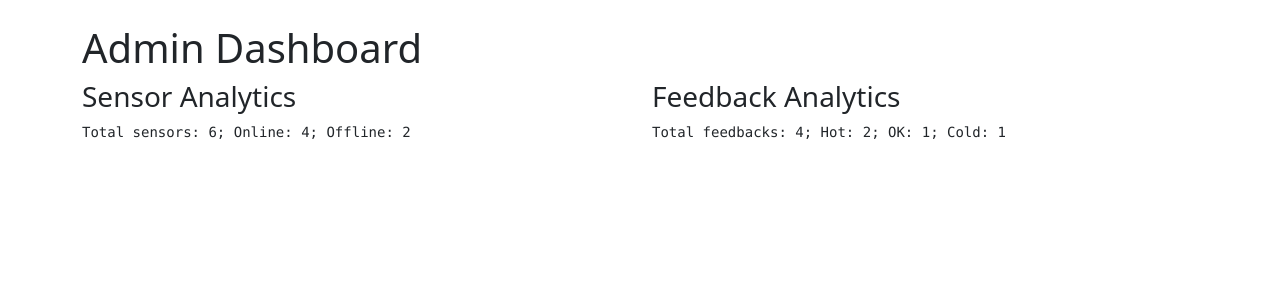
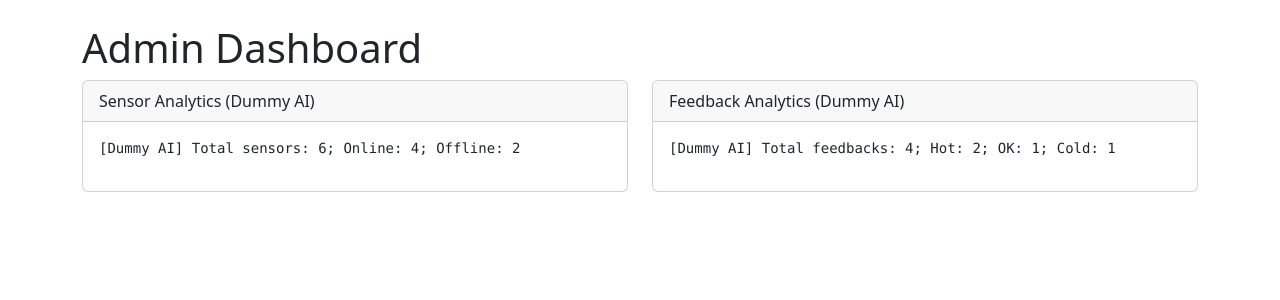
Before and after one commit to augustosouza8/campus_iot, a Flask app: page /admin in a window 1280 px wide. Shown: the part 56-356 px from the top of the page. Run offline with Flask 3, Linux system fonts and the light colour scheme; a user stored in the database is signed in.

Commit message:
add dummy AI modules & final testing

```diff
--- /dev/null
+++ b/app/analysis.py
@@ -0,0 +1,28 @@
+"""
+Dummy AI/ML module for analyzing sensors and feedback.
+"""
+
+from typing import List
+from app.models import Sensor, Feedback
+
+def summarize_sensors(sensors: List[Sensor]) -> str:
+    """
+    Returns a simple summary of sensor status counts, tagged as a dummy AI result.
+    """
+    total = len(sensors)
+    online = sum(s.status == 'online' for s in sensors)
+    offline = sum(s.status == 'offline' for s in sensors)
+    base = f"Total sensors: {total}; Online: {online}; Offline: {offline}"
+    return f"[Dummy AI] {base}"
+
+
+def summarize_feedback(feedbacks: List[Feedback]) -> str:
+    """
+    Returns a simple summary of feedback rating distribution, tagged as a dummy AI result.
+    """
+    total = len(feedbacks)
+    hot = sum(fb.rating == 'hot' for fb in feedbacks)
+    ok = sum(fb.rating == 'ok' for fb in feedbacks)
+    cold = sum(fb.rating == 'cold' for fb in feedbacks)
+    base = f"Total feedbacks: {total}; Hot: {hot}; OK: {ok}; Cold: {cold}"
+    return f"[Dummy AI] {base}"
--- a/app/templates/admin_dashboard.html
+++ b/app/templates/admin_dashboard.html
@@ -1,16 +1,27 @@
-<!-- app/templates/admin_dashboard.html -->
 {% extends "base.html" %}
 
 {% block content %}
   <h1 class="mt-4">Admin Dashboard</h1>
   <div class="row">
     <div class="col-md-6">
-      <h3>Sensor Analytics</h3>
-      <pre>{{ sensor_summary }}</pre>
+      <div class="card mb-4">
+        <div class="card-header">
+          Sensor Analytics (Dummy AI)
+        </div>
+        <div class="card-body">
+          <pre>{{ sensor_summary }}</pre>
+        </div>
+      </div>
     </div>
     <div class="col-md-6">
-      <h3>Feedback Analytics</h3>
-      <pre>{{ feedback_summary }}</pre>
+      <div class="card mb-4">
+        <div class="card-header">
+          Feedback Analytics (Dummy AI)
+        </div>
+        <div class="card-body">
+          <pre>{{ feedback_summary }}</pre>
+        </div>
+      </div>
     </div>
   </div>
 {% endblock %}
--- a/app/templates/sensor_list.html
+++ b/app/templates/sensor_list.html
@@ -24,8 +24,10 @@
           <td>{{ sensor.location }}</td>
           <td>{{ sensor.status.capitalize() }}</td>
           <td>
-            <form action="{{ url_for('main.remove_sensor') }}" method="post" style="display:inline">
-              {{ action_form.hidden_tag() }}
+            <form action="{{ url_for('main.remove_sensor') }}"
+                  method="post"
+                  style="display:inline">
+              {# Only include the record_id hidden field #}
               {{ action_form.record_id(value=sensor.id) }}
               <button class="btn btn-sm btn-outline-danger" type="submit">
                 <i class="bi bi-trash"></i>
--- a/app/views.py
+++ b/app/views.py
@@ -20,25 +20,20 @@ from app.forms import (
     CalibrationForm, FeedbackForm,
     ActionForm
 )
+from app.analysis import summarize_sensors, summarize_feedback  # <-- NEW import
 
-# Define a blueprint named “main”
 bp = Blueprint('main', __name__)
 
 
 @bp.route('/', endpoint='home')
 def home():
-    """Public home page."""
     return render_template('home.html', title='Home')
 
 
 @bp.route('/login', methods=['GET', 'POST'], endpoint='login')
 def login_view():
-    """
-    Handle login for both admins and students.
-    """
     if current_user.is_authenticated:
         return redirect(url_for('main.home'))
-
     form = LoginForm()
     if form.validate_on_submit():
         user = db.session.scalar(
@@ -47,34 +42,27 @@ def login_view():
         if user is None or not user.check_password(form.password.data):
             flash('Invalid username or password', 'danger')
             return redirect(url_for('main.login'))
-
         login_user(user, remember=form.remember_me.data)
         next_page = request.args.get('next')
         if not next_page or urlparse(next_page).netloc != '':
             next_page = url_for('main.home')
         return redirect(next_page)
-
     return render_template('generic_form.html', title='Sign In', form=form)
 
 
 @bp.route('/logout', endpoint='logout')
 def logout_view():
-    """Log out the current user."""
     logout_user()
     return redirect(url_for('main.home'))
 
-
-# -- Admin‐only sensor management --------------------------------------------
 
 @bp.route('/sensors', methods=['GET', 'POST'], endpoint='sensors')
 @login_required
 def sensors():
     if current_user.role != 'admin':
         abort(403)
-
     sensor_form = SensorForm()
     action_form = ActionForm()
-
     if sensor_form.validate_on_submit():
         new_sensor = Sensor(
             name=sensor_form.name.data,
@@ -85,7 +73,6 @@ def sensors():
         db.session.commit()
         flash('Sensor added successfully.', 'success')
         return redirect(url_for('main.sensors'))
-
     all_sensors = db.session.scalars(db.select(Sensor)).all()
     return render_template(
         'sensor_list.html',
@@ -101,14 +88,11 @@ def sensors():
 def sensor_detail(id):
     if current_user.role != 'admin':
         abort(403)
-
     sensor = db.session.get(Sensor, id)
     if sensor is None:
         return redirect(url_for('main.sensors'))
-
     calibration_form = CalibrationForm()
     calibration_form.sensor_id.data = sensor.id
-
     return render_template(
         'sensor_detail.html',
         title=f'Sensor {sensor.name}',
@@ -122,7 +106,6 @@ def sensor_detail(id):
 def remove_sensor():
     if current_user.role != 'admin':
         abort(403)
-
     form = ActionForm()
     if form.validate_on_submit():
         sensor = db.session.get(Sensor, int(form.record_id.data))
@@ -138,7 +121,6 @@ def remove_sensor():
 def calibrate_sensor():
     if current_user.role != 'admin':
         abort(403)
-
     form = CalibrationForm()
     if form.validate_on_submit():
         cal = Calibration(
@@ -151,25 +133,16 @@ def calibrate_sensor():
     return redirect(url_for('main.sensor_detail', id=form.sensor_id.data))
 
 
-# -- Student feedback -------------------------------------------------------
-
 @bp.route('/student', methods=['GET'], endpoint='student_dashboard')
 @login_required
 def student_dashboard():
-    """
-    Landing page for students.
-    Instantiates and passes feedback_form to the template so it never is undefined.
-    """
     if current_user.role != 'student':
         abort(403)
-
-    # Create the form and populate sensor choices
     form = FeedbackForm()
     form.sensor_id.choices = [
         (s.id, f"{s.name} ({s.location})")
         for s in db.session.scalars(db.select(Sensor)).all()
     ]
-
     return render_template(
         'student_feedback.html',
         title='Feedback',
@@ -180,18 +153,13 @@ def student_dashboard():
 @bp.route('/feedback', methods=['GET', 'POST'], endpoint='submit_feedback')
 @login_required
 def submit_feedback():
-    """
-    Show feedback form (GET) and process it (POST).
-    """
     if current_user.role != 'student':
         abort(403)
-
     form = FeedbackForm()
     form.sensor_id.choices = [
         (s.id, f"{s.name} ({s.location})")
         for s in db.session.scalars(db.select(Sensor)).all()
     ]
-
     if form.validate_on_submit():
         fb = Feedback(
             user_id=current_user.id,
@@ -203,7 +171,6 @@ def submit_feedback():
         db.session.commit()
         flash('Thank you for your feedback!', 'success')
         return redirect(url_for('main.student_dashboard'))
-
     return render_template(
         'student_feedback.html',
         title='Submit Feedback',
@@ -211,28 +178,17 @@ def submit_feedback():
     )
 
 
-# -- Admin analytics --------------------------------------------------------
-
 @bp.route('/admin', methods=['GET'], endpoint='admin_dashboard')
 @login_required
 def admin_dashboard():
     if current_user.role != 'admin':
         abort(403)
-
     sensors = db.session.scalars(db.select(Sensor)).all()
     feedbacks = db.session.scalars(db.select(Feedback)).all()
 
-    sensor_summary = (
-        f"Total sensors: {len(sensors)}; "
-        f"Online: {sum(s.status=='online' for s in sensors)}; "
-        f"Offline: {sum(s.status=='offline' for s in sensors)}"
-    )
-    feedback_summary = (
-        f"Total feedbacks: {len(feedbacks)}; "
-        f"Hot: {sum(fb.rating=='hot' for fb in feedbacks)}; "
-        f"OK: {sum(fb.rating=='ok' for fb in feedbacks)}; "
-        f"Cold: {sum(fb.rating=='cold' for fb in feedbacks)}"
-    )
+    # Use the new dummy-ML module
+    sensor_summary = summarize_sensors(sensors)
+    feedback_summary = summarize_feedback(feedbacks)
 
     return render_template(
         'admin_dashboard.html',
@@ -241,8 +197,6 @@ def admin_dashboard():
         feedback_summary=feedback_summary
     )
 
-
-# -- Error handlers ---------------------------------------------------------
 
 @bp.app_errorhandler(403)
 def forbidden(error):
```
Also changed, not shown: app/forms.py (+5 -2 lines), app/data/data.sqlite.
